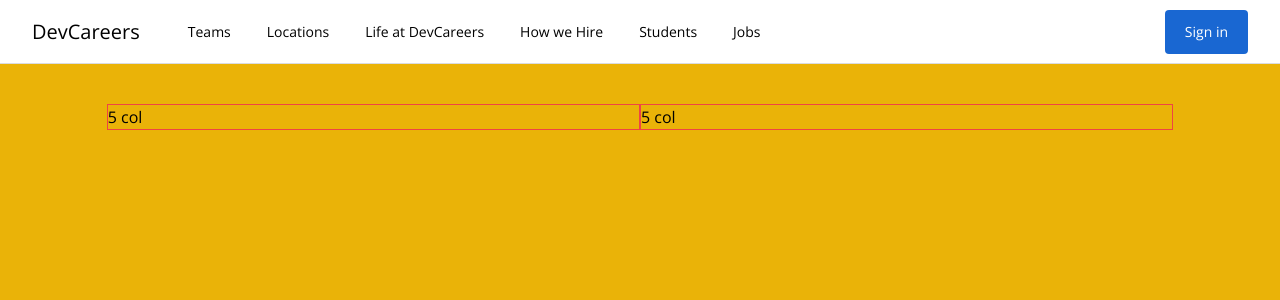
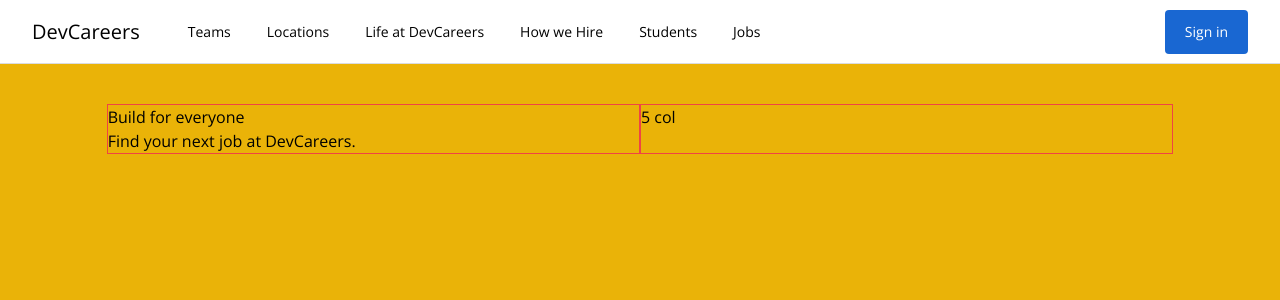
Before and after one commit to brwmaster/job-search, a Vue app: page / in a window 1280 px wide. Shown: the top 300 px of the page. Built offline with nearby package versions, Linux system fonts and the light colour scheme.

Commit message:
Created a headline component

```diff
--- a/src/components/MainHero.vue
+++ b/src/components/MainHero.vue
@@ -2,7 +2,9 @@
   <main>
     <section class="flex h-screen flex-col bg-yellow-500 pt-10 pb-20">
       <div class="grid grid-cols-12">
-        <div class="col-span-5 col-start-2 border border-red-500">5 col</div>
+        <div class="col-span-5 col-start-2 border border-red-500">
+          <the-headline />
+        </div>
         <div class="col-span-5 col-start-7 border border-red-500">5 col</div>
       </div>
     </section>
@@ -10,7 +12,11 @@
 </template>
 
 <script>
+import TheHeadline from "@/components/TheHeadline.vue";
 export default {
   name: "MainHero",
+  components: {
+    TheHeadline,
+  },
 };
 </script>
--- /dev/null
+++ b/src/components/TheHeadline.vue
@@ -0,0 +1,20 @@
+<template>
+  <section>
+    <h1>Build for everyone</h1>
+    <h2>Find your next job at DevCareers.</h2>
+  </section>
+</template>
+
+<script>
+export default {
+  name: "TheHeadline",
+  data() {
+    return {
+      sample: "Hello",
+    };
+  },
+  created() {
+    console.log("Hey I've been created ", this.sample);
+  },
+};
+</script>
```
